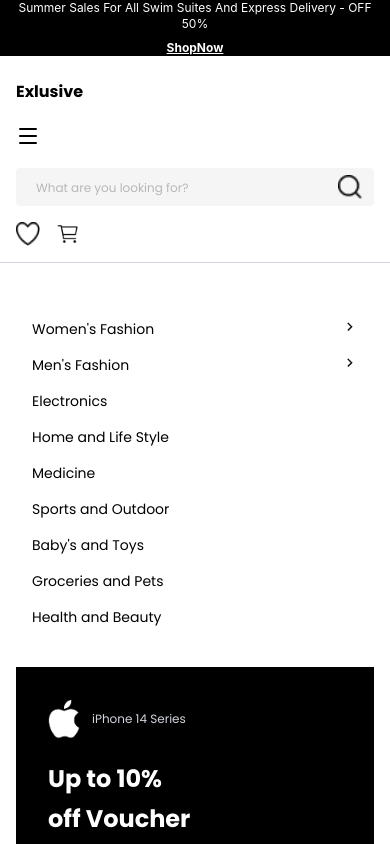
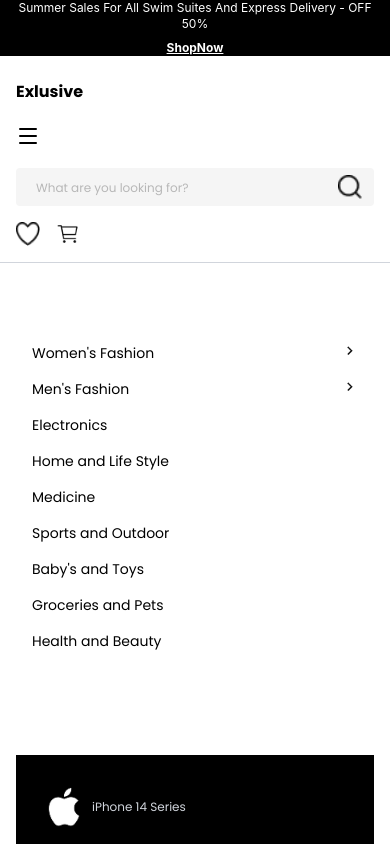
Before and after one commit to Sarah-aye/KodeCamp-Stage-6, a React (Vite) app: page / in a window 390 px wide. Shown: the top 844 px of the page. Built offline with nearby package versions, Linux system fonts and the light colour scheme; no server answers.

Commit message:
final fixes. landing page layout

```diff
--- a/src/components/LandingPage.jsx
+++ b/src/components/LandingPage.jsx
@@ -17,12 +17,12 @@ console.log("type of data is:", typeof data);
 
 const LandingPage = () => {
   return (
-    <div className="container w-full mx-auto mt-10 px-4 sm:px-8 lg:px-40">
+    <div className="container w-full mx-auto mt-0  px-4 sm:px-8 lg:px-40">
       <div className="items-center grid grid-cols-1 lg:grid-cols-[auto_1fr] gap-6 lg:gap-10">
         {/* Categories */}
-        <div className="grid p-4 sm:p-6 lg:p-8 items-start border-r-0 lg:border-r gap-4">
+        <div className="grid p-4 sm:p-6 lg:p-8 items-start border-r-0 lg:border-r gap-4 py-20 ">
           {data.map((item, i) => (
-            <div className="grid gap-4" key={i}>
+            <div className="grid gap-4 " key={i}>
               <div className="grid">
                 <div className="grid grid-cols-[1fr_auto] gap-6 lg:gap-10">
                   <p className="font-poppins text-sm sm:text-base">{item}</p>
```
